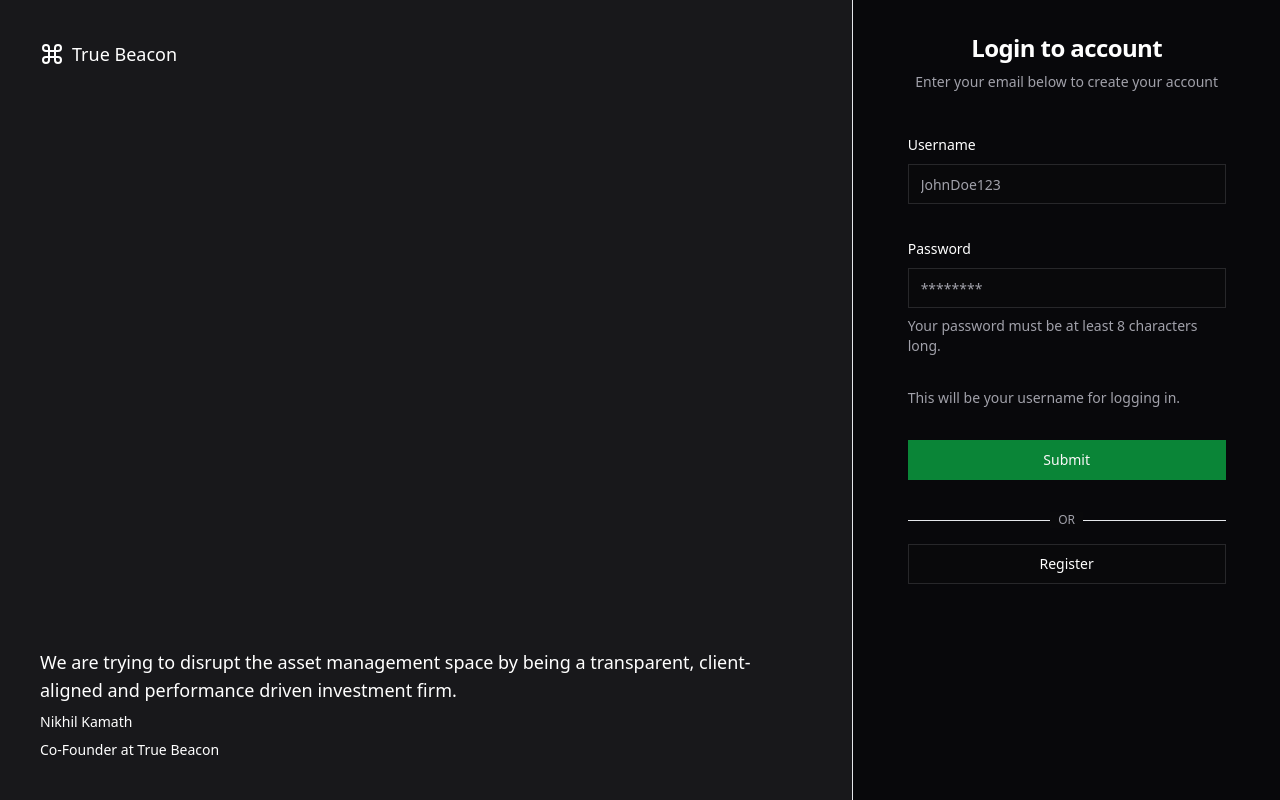
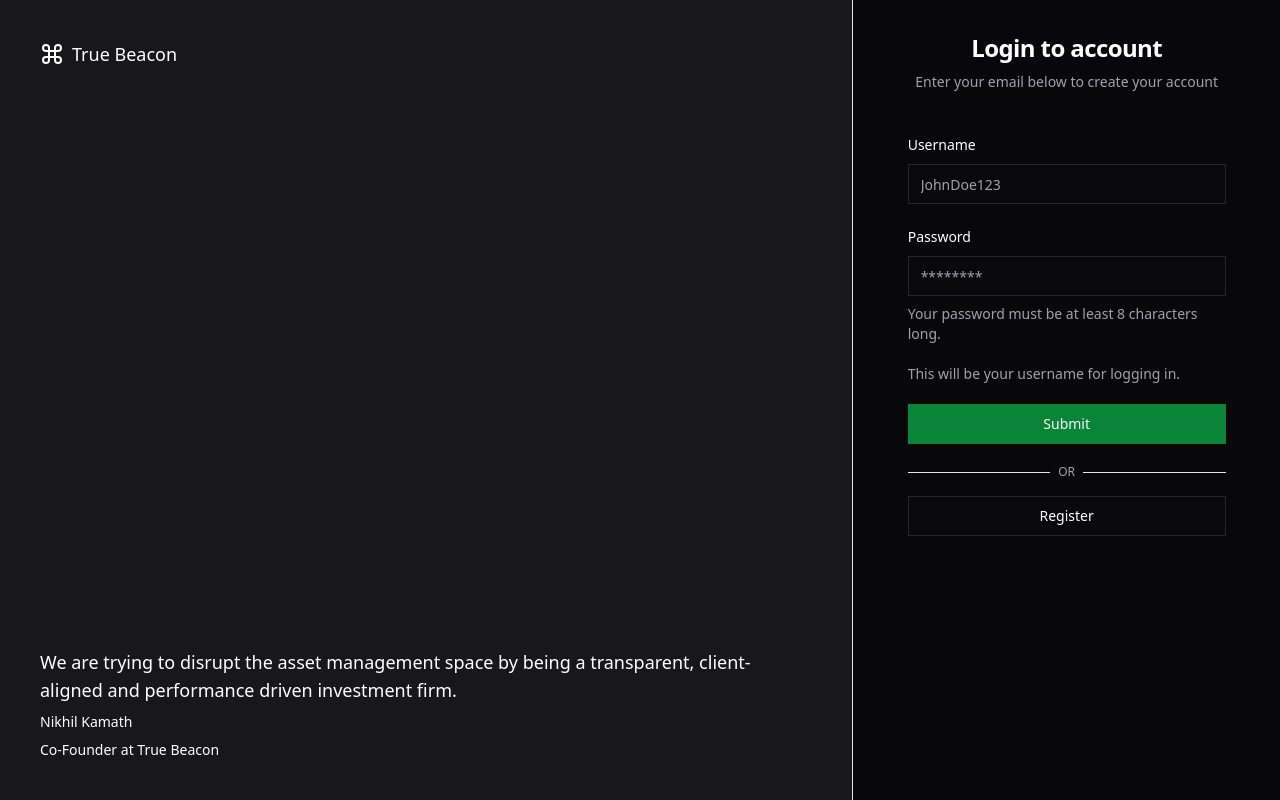
Before and after one commit to Ayush0Chaudhary/true-beacon, a React (Vite) app in the folder website/: page /login in a window 1280 px wide. Built offline with nearby package versions, Linux system fonts and the light colour scheme; no server answers.

Commit message:
fix: ui fixes

```diff
--- a/website/src/pages/login/login-auth-form.tsx
+++ b/website/src/pages/login/login-auth-form.tsx
@@ -86,7 +86,7 @@
                     <Form {...form}>
                         <form
                             onSubmit={form.handleSubmit(onSubmit)} // Prevents default refresh
-                            className="space-y-6 sm:space-y-8"
+                            className="space-y-5"
                         >
                             {/* Username Field */}
                             <FormField
@@ -128,11 +128,12 @@
 
                             {/* Message Display */}
                             <FormDescription>
-                                {message?.charAt(0) === "T" ? (
+                                {/* {message?.charAt(0) === "T" ? (
                                     message
                                 ) : (
                                     <div className="text-red-700">{message}</div>
-                                )}
+                                )} */}
+                                {message }
                             </FormDescription>
 
                             {/* Submit Button */}
--- a/website/src/pages/register/register-auth-form.tsx
+++ b/website/src/pages/register/register-auth-form.tsx
@@ -74,7 +74,7 @@
     <>{!success ? <><Form {...form}>
       <form onSubmit={
         // e.preventDefault();
-        form.handleSubmit(onSubmit)} className="space-y-8">
+        form.handleSubmit(onSubmit)} className="space-y-5">
         <FormField
           control={form.control}
           name="username"
```
